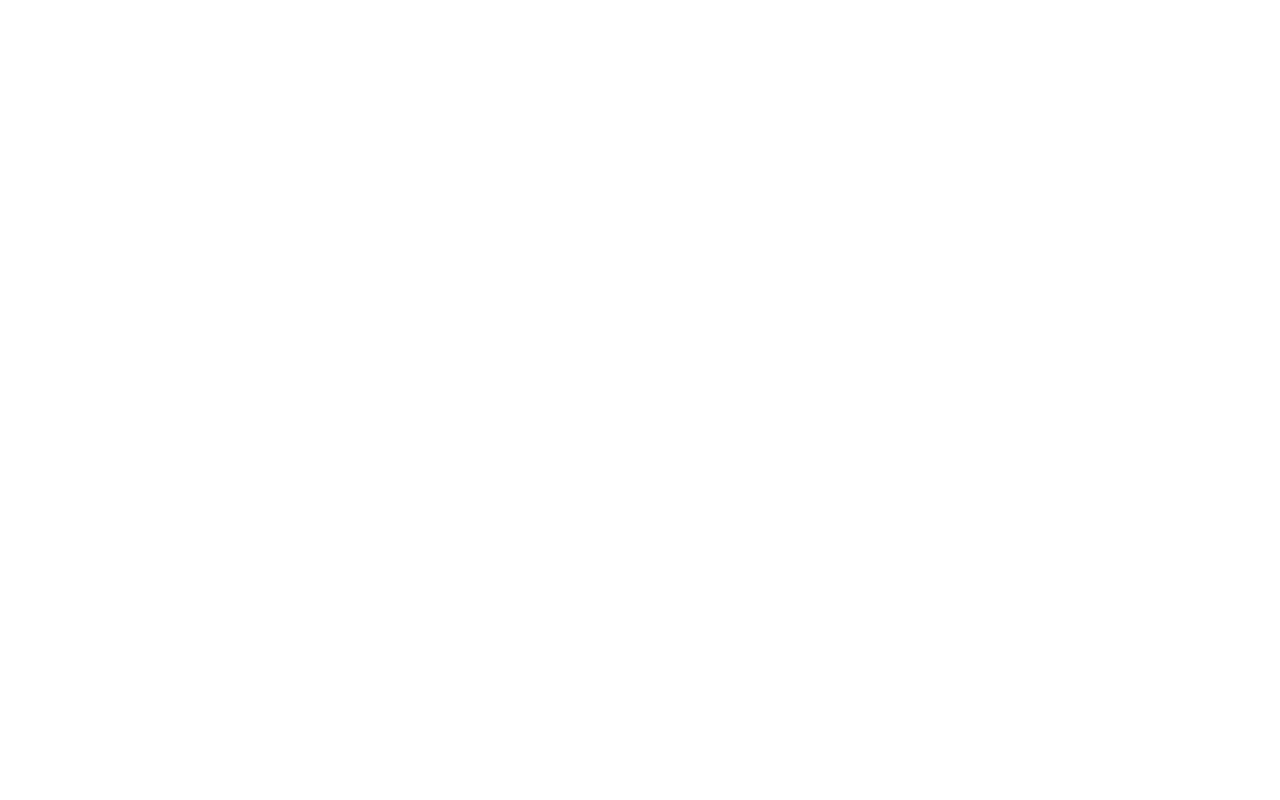
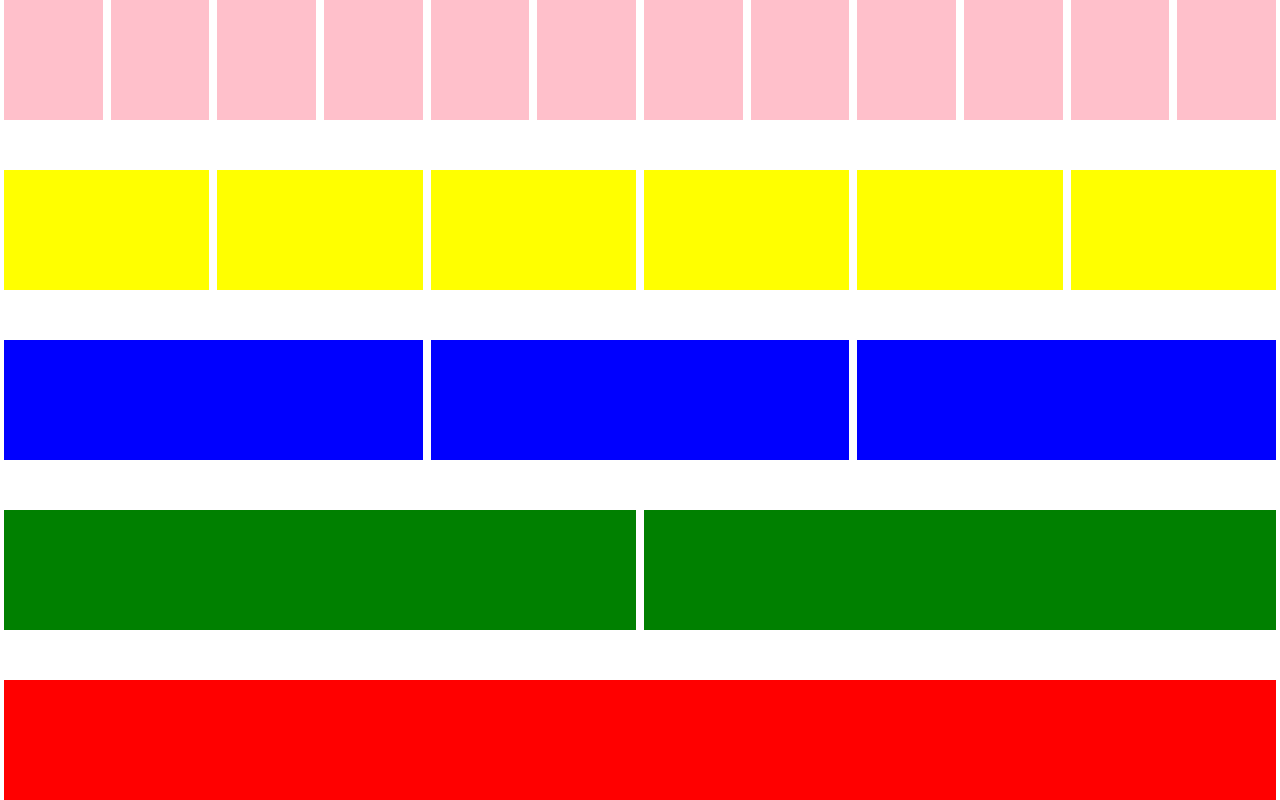
Before and after one commit to Wilcorfis/acgeekbookweb, a plain HTML site: page grid6.html in a window 1280 px wide. Drawn offline with nearby package versions, Linux system fonts and the light colour scheme.

Commit message:
ultimo update grid

```diff
--- a/grid6.html
+++ b/grid6.html
@@ -1,11 +1,80 @@
 <!DOCTYPE html>
 <html lang="en">
+
 <head>
     <meta charset="UTF-8">
     <meta name="viewport" content="width=device-width, initial-scale=1.0">
     <title>Document</title>
+    <link rel="stylesheet" href="https://maxcdn.bootstrapcdn.com/bootstrap/4.0.0-beta.2/css/bootstrap.min.css"
+        integrity="sha384-PsH8R72JQ3SOdhVi3uxftmaW6Vc51MKb0q5P2rRUpPvrszuE4W1povHYgTpBfshb" crossorigin="anonymous">
 </head>
+<style>
+    .footer {
+        background: red;
+    }
+    .content1 {
+        background: yellow;
+    }
+    .header {
+        background: pink;
+    }
+    .content2{
+        background: blue;
+    }
+    .content3{
+        background: green;
+    }
+    .content{
+        display: grid;
+        height: 100vh;
+        grid-gap: 50px;
+    }
+    /*
+    Max container width	None (auto)	540px	720px	960px	1140px
+Class prefix	.col-	.col-sm-	.col-md-	.col-lg-	.col-xl-
+    */
+</style>
+
 <body>
+    <div class="container-fluid content">
+        <div class="row main justify-content-center">
+            <div class="header col mx-1"></div>
+            <div class="header col mx-1"></div>
+            <div class="header col mx-1"></div>
+            <div class="header col mx-1"></div>
+            <div class="header col mx-1"></div>
+            <div class="header col mx-1"></div>
+            <div class="header col mx-1"></div>
+            <div class="header col mx-1"></div>
+            <div class="header col mx-1"></div>
+            <div class="header col mx-1"></div>
+            <div class="header col mx-1"></div>
+            <div class="header col mx-1"></div>
+
+        </div>
+        <div class="row">
+            <div class="content1 col mx-1"></div>
+            <div class="content1 col mx-1"></div>
+            <div class="content1 col mx-1"></div>
+            <div class="content1 col mx-1"></div>
+            <div class="content1 col mx-1"></div>
+            <div class="content1 col mx-1"></div>
+
+        </div>
+        <div class="row">
+            <div class="content2 col mx-1"></div>
+            <div class="content2 col mx-1"></div>
+            <div class="content2 col mx-1"></div>
+        </div>
+        <div class="row">
+            <div class="content3 col mx-1"></div>
+            <div class="content3 col mx-1"></div>
+        </div>
+        <div class="row">
+            <div class="footer col mx-1"></div>
+        </div>
+    </div>
 
 </body>
+
 </html>
```
